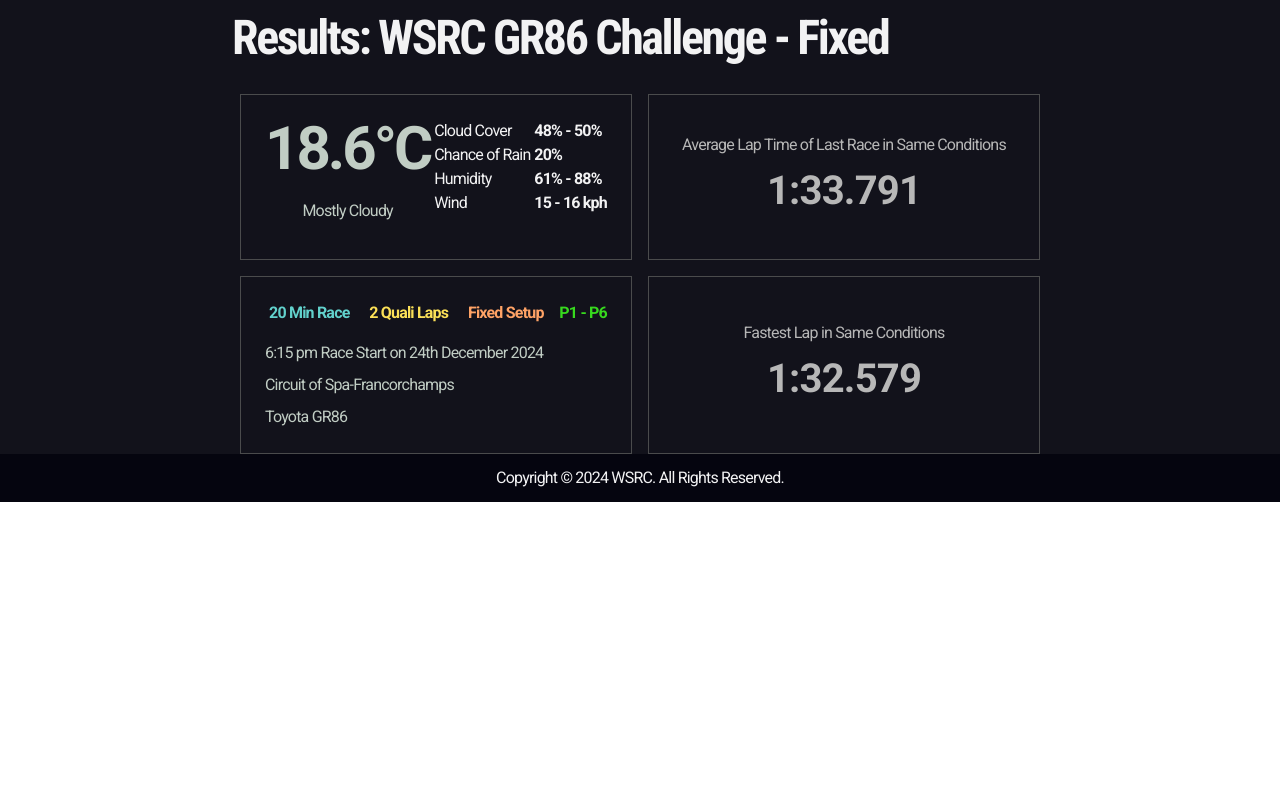
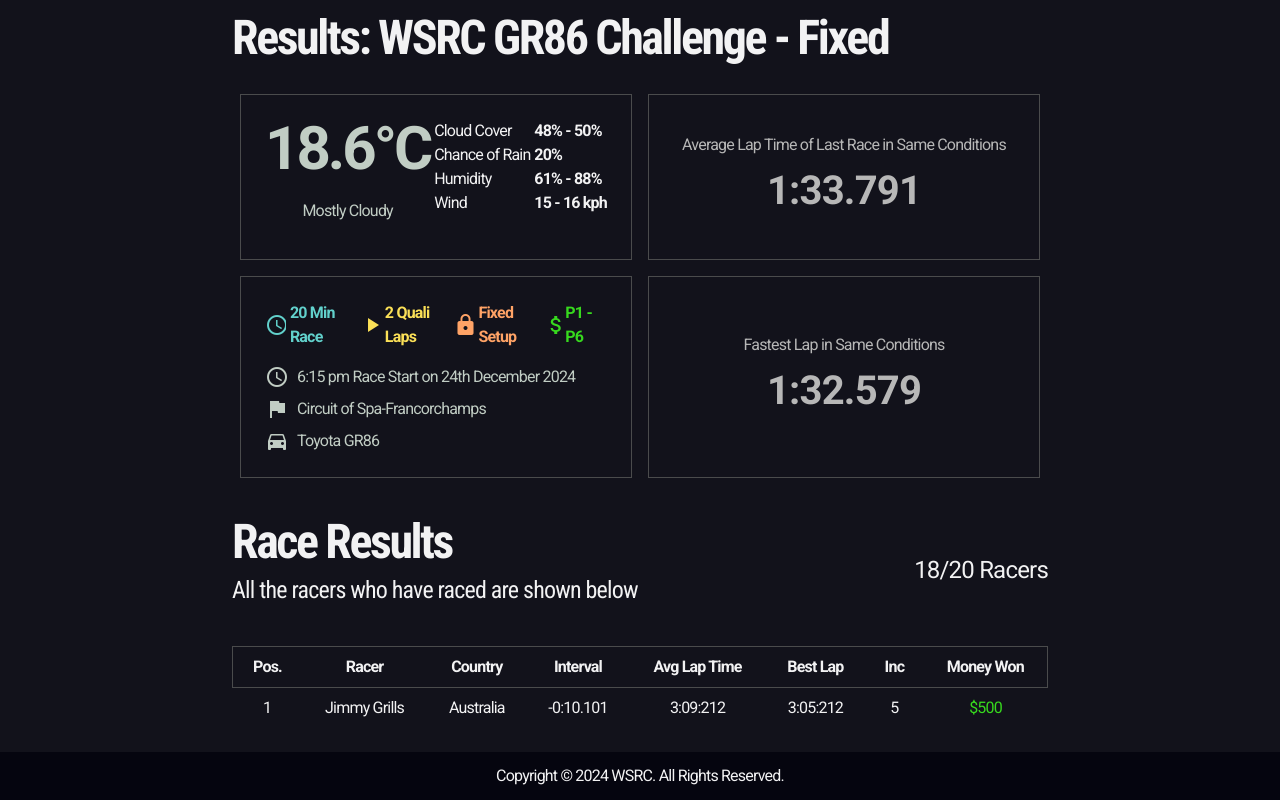
Before and after one commit to Caleb13360/wsrc, an Angular app in the folder wsrc-app/: page /result-details in a window 1280 px wide. Shown: the part 266-1066 px from the top of the page. Before the commit the page ends 800 px from the top, so only its background shows below. Built offline with nearby package versions, Linux system fonts and the light colour scheme.

Commit message:
race result details table and icons added

```diff
--- a/wsrc-app/src/app/result-details/result-details.component.html
+++ b/wsrc-app/src/app/result-details/result-details.component.html
@@ -2,7 +2,7 @@
 <div class="relative h-full ">
     <button
         class="flex items-center absolute top-8 left-12 text-cDarkGrey font-roboto-condensed font-bold tracking-tighter text-2xl  group hover:text-cWhite transition-all duration-200 ease-linear">
-        <!-- <mat-icon class=" transition-transform duration-200 ease-linear group-hover:scale-110">arrow_back_ios</mat-icon> -->
+        <mat-icon class=" transition-transform duration-200 ease-linear group-hover:scale-110">arrow_back_ios</mat-icon>
         <span class="ml-1 transition-transform duration-200 ease-linear group-hover:scale-110">Go to previous page</span>
     </button>
     <div class="p-6 w-full ">
@@ -57,26 +57,33 @@
             <div>
                 <div class="flex justify-between mb-4">
                     <div class="flex items-center text-[#62D1CC]">
+                        <mat-icon>access_time</mat-icon>
                         <span class="ml-1 font-bold">20 Min Race</span>
                     </div>
                     <div class="flex items-center text-[#FBE057]">
+                        <mat-icon>play_arrow</mat-icon>
                         <span class="ml-1 font-bold">2 Quali Laps</span>
                     </div>
                     <div class="flex items-center text-[#FFA366]">
+                        <mat-icon>lock</mat-icon>
                         <span class="ml-1 font-bold">Fixed Setup</span>
                     </div>
                     <div class="flex items-center text-cGreen">
+                        <mat-icon>attach_money</mat-icon>
                         <span class="font-bold">P1 - P6</span>
                     </div>
                 </div>
                 <div class="flex flex-col space-y-2 text-cDarkGrey">
                     <div class="flex items-center space-x-2">
+                        <mat-icon>access_time</mat-icon>
                         <span>6:15 pm Race Start on 24th December 2024</span>
                     </div>
                     <div class="flex items-center space-x-2">
+                        <mat-icon>flag</mat-icon>
                         <span>Circuit of Spa-Francorchamps</span>
                     </div>
                     <div class="flex items-center space-x-2">
+                        <mat-icon>directions_car</mat-icon>
                         <span>Toyota GR86</span>
                     </div>
                 </div>
@@ -92,5 +99,48 @@
             </div>
         </div>
     </div>
+<div class="p-6 w-full ">
+    <!-- Header and Sub-header -->
+    <div class="flex justify-between items-center mb-6 mt-4 mx-52">
+        <div>
+            <h1 class="text-5xl mb-2 font-roboto-condensed tracking-tighter font-bold ">Race Results</h1>
+            <h2 class="text-cWhite text-2xl mb-4 font-roboto-condensed tracking-tighterl">All the racers who have
+                raced are shown below</h2>
+        </div>
+        <div class="text-2xl">
+            18/20 Racers
+        </div>
+    </div>
 
+    <!-- Table -->
+    <div class="mx-52">
+        <table class="min-w-full bg-cDarkBlue ">
+            <thead class="border border-cBorderGrey bg-cDarkBlue">
+                <tr>
+                    <th class="py-2 px-4 text-center">Pos.</th>
+                    <th class="py-2 px-4 text-center">Racer</th>
+                    <th class="py-2 px-4 text-center">Country</th>
+                    <th class="py-2 px-4 text-center">Interval</th>
+                    <th class="py-2 px-4 text-center ">Avg Lap Time</th>
+                    <th class="py-2 px-4 text-center">Best Lap</th>
+                    <th class="py-2 px-4 text-center">Inc</th>
+                    <th class="py-2 px-4 text-center">Money Won</th>
+                </tr>
+            </thead>
+            <tbody>
+                <tr *ngFor="let race of raceResults; let i = index">
+                    <td class="py-2 px-4  text-center">{{ race.pos }}</td>
+                    <td class="py-2 px-4 text-center">{{ race.racer }}</td>
+                    <td class="py-2 px-4  text-center">{{ race.country }}</td>
+                    <td class="py-2 px-4 text-center">{{ race.interval }}</td>
+                    <td class="py-2 px-4 text-center">{{ race.avg_lap_time }}</td>
+                    <td class="py-2 px-4 text-center">{{ race.best_lap }}</td>
+                    <td class="py-2 px-4 text-center">{{ race.inc }}</td>
+
+                    <td class="py-2 px-4  text-center text-cGreen">{{ race.money_won }}</td>
+                </tr>
+
+            </tbody>
+        </table>
+    </div>
 </div>
--- a/wsrc-app/src/app/result-details/result-details.component.ts
+++ b/wsrc-app/src/app/result-details/result-details.component.ts
@@ -1,11 +1,22 @@
+import { CommonModule } from '@angular/common';
 import { Component } from '@angular/core';
+import { MatIconModule } from '@angular/material/icon';
 
 @Component({
   selector: 'app-result-details',
-  imports: [],
+  imports: [CommonModule, MatIconModule],
   templateUrl: './result-details.component.html',
   styleUrl: './result-details.component.css'
 })
 export class ResultDetailsComponent {
-
+ raceResults = [{
+    pos: '1',
+    racer: 'Jimmy Grills',
+    country: 'Australia',
+    interval: '-0:10.101',
+    avg_lap_time: '3:09:212',
+    best_lap: '3:05:212',
+    inc: '5',
+    money_won: '$500'
+  }];
 }
```
